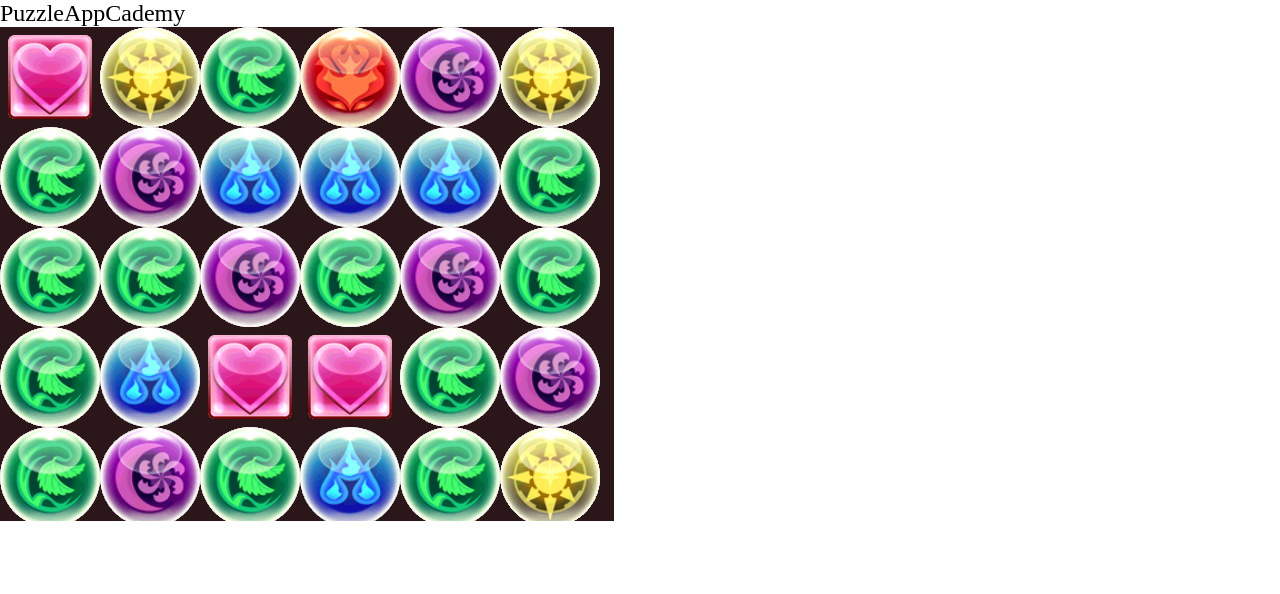
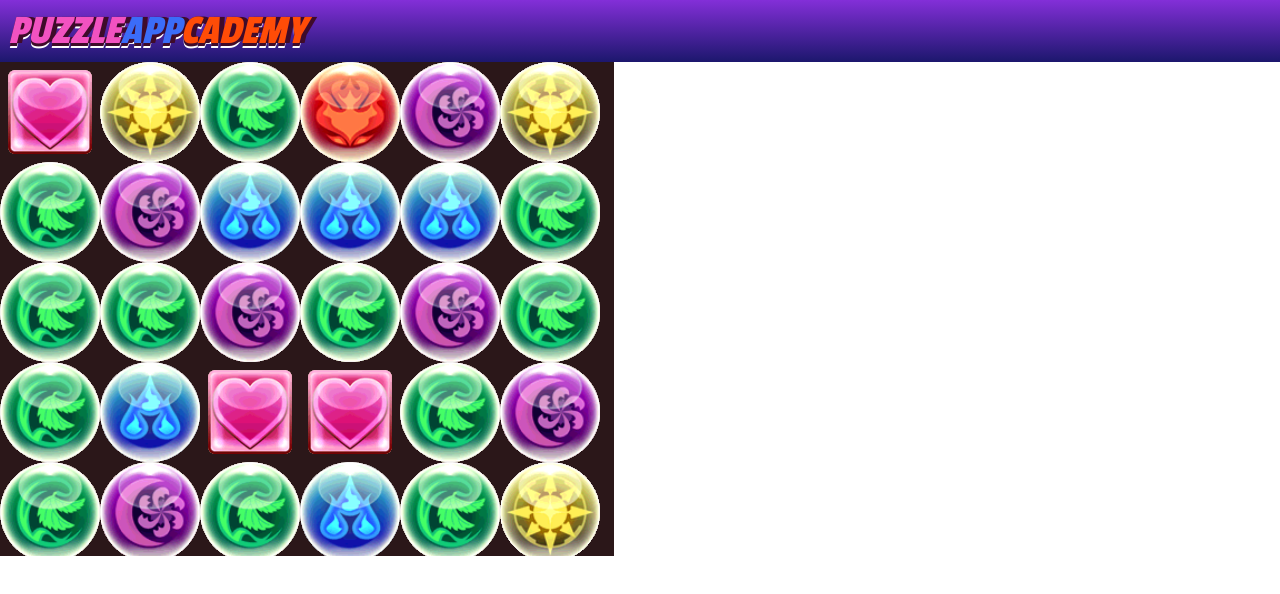
Before and after one commit to Karivool/PuzzleAppCademy, a website built with webpack: page index.html in a window 1280 px wide. Built offline with nearby package versions, Linux system fonts and the light colour scheme.

Commit message:
Update CSS for game

```diff
--- a/css/main.css
+++ b/css/main.css
@@ -17,7 +17,30 @@ button, article, footer, small {
 }
 
 h1 {
-  font-size: 24px;
+  font-family: 'Passion One', cursive;
+  font-style: italic;
+  font-size: 42px;
+  text-shadow: 5px 0 #3F0B2A, 0 3px #3F0B2A, 0px 0 #3F0B2A, 0 5px white;
+  text-indent: 0;
+  text-align: center;
+}
+
+#title {
+  display: flex;
+  background: -webkit-linear-gradient(#832fd8, #1c176d);
+  padding: 8px;
+}
+
+#puzzle {
+  color: #f252c1;
+}
+
+#and {
+  color: #3b6cf8;
+}
+
+#dragons {
+  color: #ff4c07;
 }
 
 #game-board {
--- a/index.html
+++ b/index.html
@@ -2,12 +2,13 @@
 <html>
   <head>
     <meta charset="utf-8">
+    <link href="https://fonts.googleapis.com/css?family=Passion+One" rel="stylesheet">
     <title>PuzzleAppCademy</title>
     <link rel="stylesheet" type="text/css" href="./css/main.css">
   </head>
 
   <body>
-    <h1>PuzzleAppCademy</h1>
+    <div id="title"><h1 id="puzzle">PUZZLE</h1> <h1 id="and">APP</h1> <h1 id="dragons">CADEMY</h1></div>
     <script src="https://ajax.googleapis.com/ajax/libs/jquery/2.2.4/jquery.min.js"></script>
     <script src="./kinetic-v5.1.0.js"> </script>
     <script src="./kinetic-v5.1.0.min.js"> </script>
```
